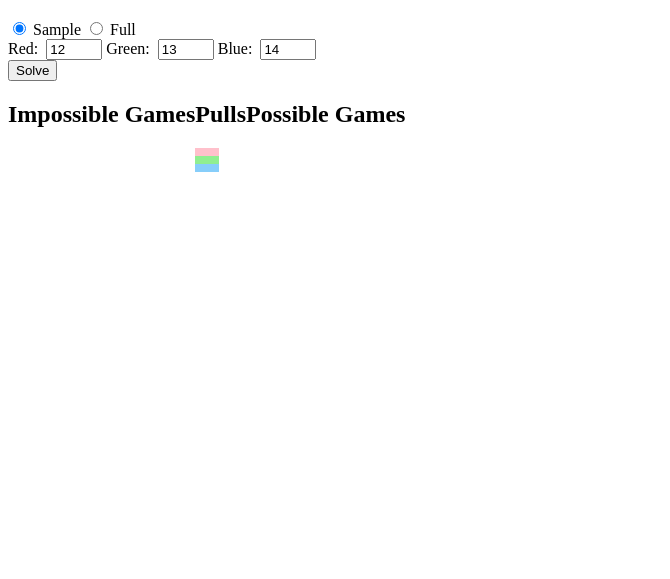
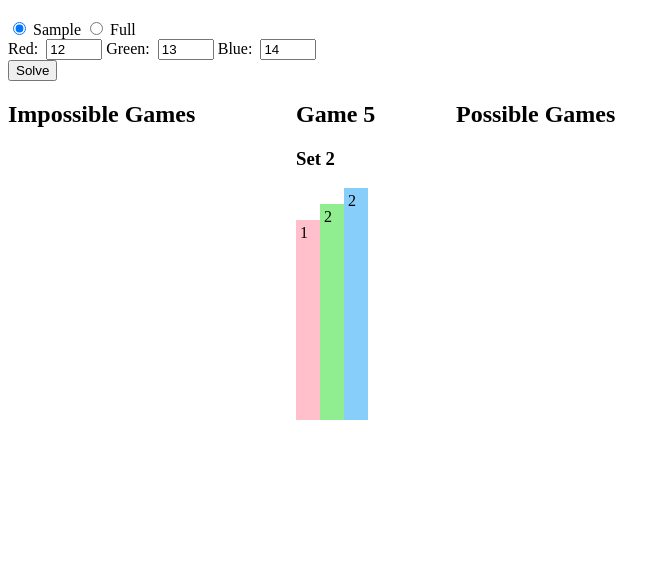
Before and after one commit to MilesEvenson/advent-of-code, a plain HTML site: page 2023/day_02/index.html in a window 1280 px wide. Both pictures are taken after a click on the button "Solve". Shown: the part 61-640 px from the top of the page, without its empty margins (0-670 px from the left). Drawn offline with Linux system fonts and the light colour scheme.

Commit message:
[2023] - Day 2.1 - simple game/set iteration

```diff
--- a/2023/day_02/index.html
+++ b/2023/day_02/index.html
@@ -10,6 +10,19 @@
 #part1 .solution {
   display: flex;
   height: 30em;
+}
+
+#part1 .solution .game-list {
+  width: 18em;
+}
+
+#part1 .solution .board {
+  width: 10em;
+}
+
+#part1 .solution .ruler-container {
+  align-items: flex-end;
+  display: flex;
 }
 
 #part1 .solution .ruler {
@@ -130,12 +143,13 @@ What are we illustrating here?
   <div class="solution">
     <div class="game-list">
       <h2>Impossible Games</h2>
-      <ul class="impossible"></ul>
+      <p class="impossible"></p>
     </div>
 
     <div class="board">
-      <h2>Pulls</h2>
-      <div class="rulers">
+      <h2 class="game-id">Game ___</h2>
+      <h3 class="set-id">Set _</h3>
+      <div class="ruler-container">
         <div class="ruler red" data-color="red"></div>
         <div class="ruler green" data-color="green"></div>
         <div class="ruler blue" data-color="blue"></div>
@@ -144,7 +158,7 @@ What are we illustrating here?
 
     <div class="game-list">
       <h2>Possible Games</h2>
-      <ul class="possible"></ul>
+      <p class="possible"></p>
     </div>
   </div>
 
@@ -170,6 +184,29 @@ function resetPart1() {
 }
 
 async function solvePart1() {
+  const dataSource = document.querySelector('#part1 [name="data-source"]:checked').value;
+  const allGames = dataSource === 'sample'
+    ? getSampleData()
+    : getFullData();
+
+  let gameId = 1;
+  let setId = 1;
+  for (const game of allGames) {
+    setId = 1;
+    for (const pull of game) {
+      document.querySelector('#part1 .board .game-id').textContent = `Game ${gameId}`;
+      document.querySelector('#part1 .board .set-id').textContent = `Set ${setId}`;
+      const countRed = pull.red ?? 0;
+      const countGreen = pull.green ?? 0;
+      const countBlue = pull.blue ?? 0;
+      document.querySelector('#part1 .ruler.red').textContent = countRed;
+      document.querySelector('#part1 .ruler.green').textContent = countGreen;
+      document.querySelector('#part1 .ruler.blue').textContent = countBlue;
+      setId++;
+      await sleep(100);
+    }
+    gameId++;
+  }
 }
 
 
@@ -182,26 +219,31 @@ async function solvePart2() {
 }
 
 
+function setRulerHeight(selector, heightInEm) {
+  document.querySelector(selector).style.height = `${heightInEm}em`;
+}
+
+
+document.addEventListener('DOMContentLoaded', (event) => {
   document.querySelector('#part1 .solve').addEventListener('click', () => {
     resetPart1();
     solvePart1();
   });
   document.querySelector('#part1-color-red').addEventListener('change', function () {
-  document.querySelector('#part1 .ruler.red').style.height = `${this.value}em`;
+    setRulerHeight('#part1 .ruler.red', this.value);
   });
   document.querySelector('#part1-color-green').addEventListener('change', function () {
-  document.querySelector('#part1 .ruler.green').style.height = `${this.value}em`;
+    setRulerHeight('#part1 .ruler.green', this.value);
   });
   document.querySelector('#part1-color-blue').addEventListener('change', function () {
-  document.querySelector('#part1 .ruler.blue').style.height = `${this.value}em`;
+    setRulerHeight('#part1 .ruler.blue', this.value);
   });
 
+  setRulerHeight('#part1 .ruler.red', document.querySelector('#part1-color-red').value);
+  setRulerHeight('#part1 .ruler.green', document.querySelector('#part1-color-green').value);
+  setRulerHeight('#part1 .ruler.blue', document.querySelector('#part1-color-blue').value);
+});
 
-
-// document.querySelector('#part2 .solve').addEventListener('click', () => {
-//   clearPart2();
-//   solvePart2();
-// });
 </script>
 
 </body>
```
Lines whose indentation alone changed are shown as unchanged.
